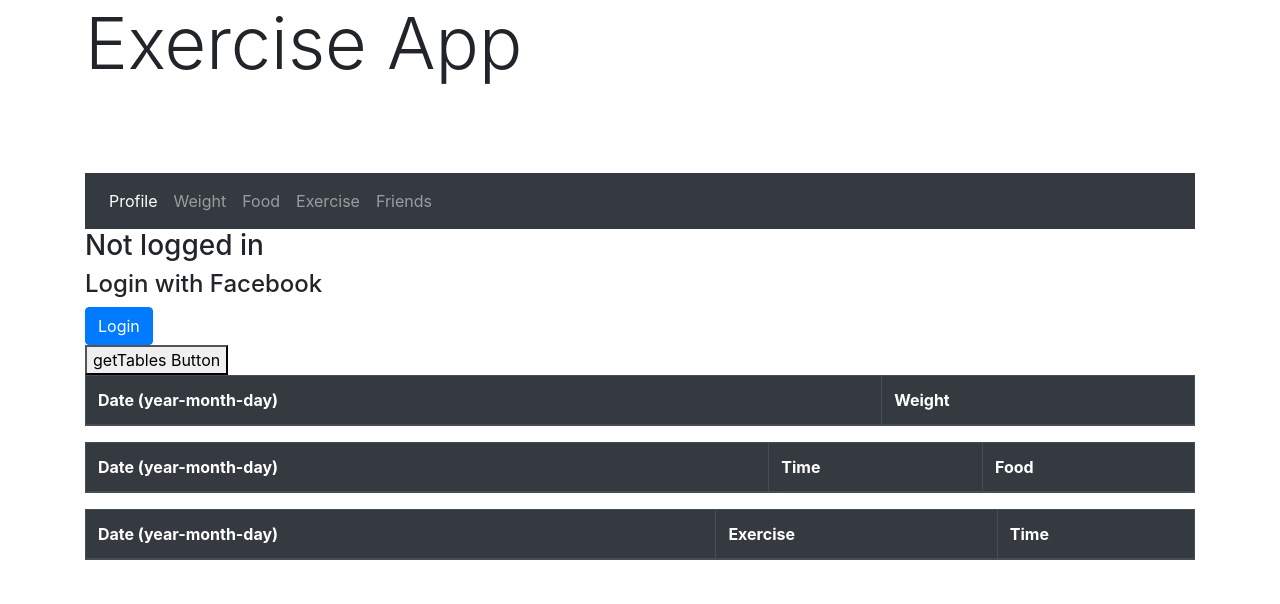
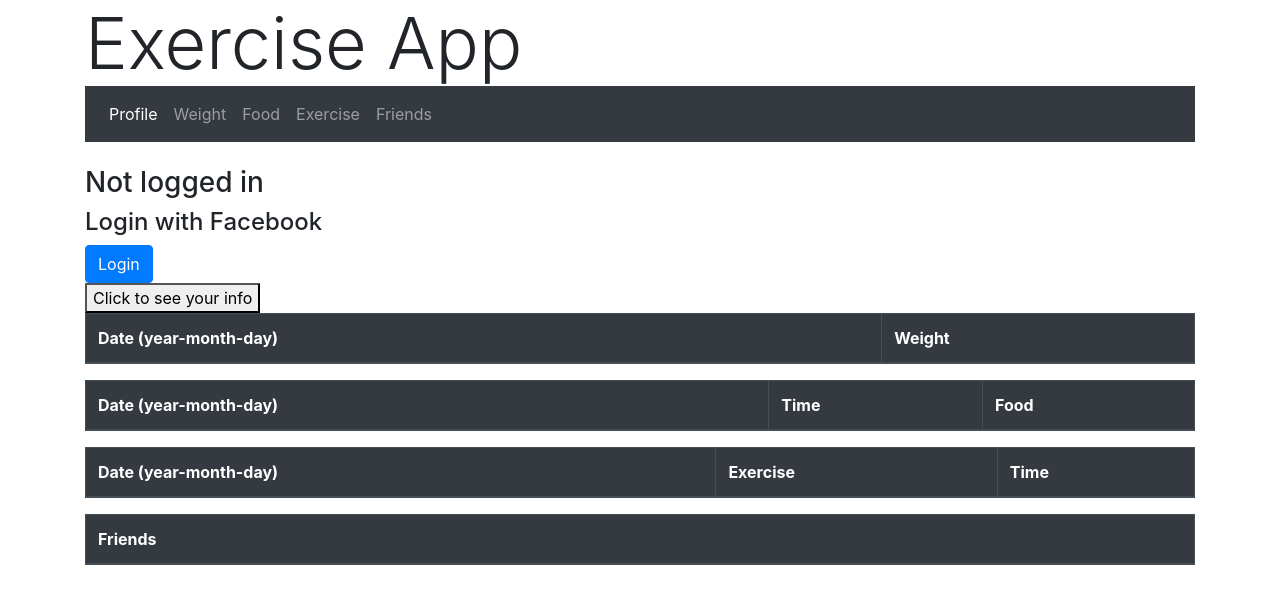
Before and after one commit to fusaroalyssa/Exercise-App, a Vue app: page / in a window 1280 px wide. Shown: the top 604 px of the page. Built offline with nearby package versions, Linux system fonts and the light colour scheme.

Commit message:
added friedns to profile page

```diff
--- a/src/App.vue
+++ b/src/App.vue
@@ -3,18 +3,22 @@
     <div class="display-3">
       Exercise App
       <br>
+      <!--
+      <img  v-if="userName !== null" :src="`https://graph.facebook.com/${FBID()}/picture`" />
       <img  v-if="UserName() !== null" :src="`https://graph.facebook.com/${FBID()}/picture`" />
+
       &nbsp;
       <button @click.prevent="logout" v-if="UserName() !== null" type="button" class="btn btn-success">Logout</button>
+      -->
     </div>
-    <Nav />
+    <Nav/>
     <router-view/>
   </div>
 </template>
 
 <style lang="scss">
-@import "../node_modules/bootstrap/scss/bootstrap.scss";
-#logo { height: 50px;}
+    @import "../node_modules/bootstrap/scss/bootstrap.scss";
+    #logo { height: 50px;}
 </style>
 
 <script>
@@ -24,6 +28,11 @@ import Nav from '@/components/Nav.vue'
 import '@/services/facebook'
 
 export default {
+   data(){
+    return{
+      userName: null,
+    }
+  },
   name: 'home',
   components: {
     Nav
@@ -31,10 +40,9 @@ export default {
   methods:{
     logout(){
         api.Logout()
-        //.then(window.location.reload())
+        this.userName = api.GetName()
     },
     FBID: ()=> api.FBID,
-    //UserId: ()=> api.UserId,
     UserName: ()=> api.UserName
   }
 }
--- a/src/components/Nav.vue
+++ b/src/components/Nav.vue
@@ -20,6 +20,11 @@
     </nav>
 </template>
 
+<style lang="sass">
+
+</style>
+
+
 <script>
 
 export default {
--- a/src/views/Exercise.vue
+++ b/src/views/Exercise.vue
@@ -21,7 +21,7 @@
     </form>
 
 
-    <button @click.prevent="getExercise">getExercise Button</button>
+    <button @click.prevent="getExercise">Click here to see your exercises</button>
 
     <table  class="table table-bordered table-primary">
     <thead class="thead-dark">
--- a/src/views/Food.vue
+++ b/src/views/Food.vue
@@ -47,7 +47,7 @@
     <br>
 
 
-    <button @click.prevent="getMeal">getMeal Button</button>
+    <button @click.prevent="getMeal">Click here to see your meals</button>
 
     <table  class="table table-bordered table-primary">
     <thead class="thead-dark">
--- a/src/views/Friends.vue
+++ b/src/views/Friends.vue
@@ -11,7 +11,7 @@
     <br>
     -->
 
-<button @click.prevent="getUsers">getUsers Button</button>
+<button @click.prevent="getUsers">Click here to see friends you can add</button>
 
   <table  class="table table-primary">
   <thead class="thead-dark">
@@ -29,7 +29,7 @@
   </table>
 
 
-  <button @click.prevent="getFriends">getFriends Button</button>
+  <button @click.prevent="getFriends">Click here to see your friends</button>
 
     <table  class="table table-bordered table-primary">
     <thead class="thead-dark">
--- a/src/views/Home.vue
+++ b/src/views/Home.vue
@@ -1,5 +1,10 @@
 <template>
   <div class="home">
+
+  <!--img  v-if="userName !== null" :src="`https://graph.facebook.com/${FBID()}/picture`" />-->
+  <img  v-if="UserName() !== null" :src="`https://graph.facebook.com/${FBID()}/picture`" />
+  &nbsp;
+  <button @click.prevent="logout" v-if="UserName() !== null" type="button" class="btn btn-success">Logout</button>
 
   <!--<h3 v-if="UserName() !== null">Welcome {{UserName()}}</h3>
   <h3 v-if="UserName() === null">Not logged in</h3>
@@ -14,14 +19,14 @@
   <!--<h4 v-if="state.userName === null">Login with Facebook</h4>-->
   <h4 v-if="UserName() === null">Login with Facebook</h4>
 
- <!--<form @submit.prevent="login" v-if="UserName() === null">-->
-  <form @submit.prevent="login" v-if="state.userName === null">
+ <form @submit.prevent="login" v-if="UserName() === null">
+  <!--<form @submit.prevent="login" v-if="state.userName === null">-->
     <button type="submit" class="btn btn-primary">Login</button>
   </form>
 
-  <button @click.prevent="getState">getTables Button</button>
+  <button @click.prevent="getState">Click to see your info</button>
 
-  <table  class="table table-bordered table-primary">
+  <table class="table table-bordered table-primary">
   <thead class="thead-dark">
       <tr>
       <th scope="col">Date (year-month-day)</th>
@@ -70,6 +75,19 @@
   </tbody>
   </table>
 
+  <table  class="table table-bordered table-primary">
+    <thead class="thead-dark">
+        <tr>
+        <th scope="col">Friends</th>
+        </tr>
+    </thead>
+    <tbody v-for="f in state.friends" :key="f">
+        <tr>
+        <th scope="row">{{f.name}}</th>
+        </tr>
+    </tbody>
+    </table>
+
 
   </div>
 </template>
@@ -113,10 +131,10 @@ export default {
       //this.getState()
       //this.UserName()
     },
-    setUserInfo()
+    /*setUserInfo()
     {
       this.state.userName = api.GetName()
-    },
+    },*/
     getState(){
       api.GetWeight()
       .then(x=> this.state.weight = x)
@@ -124,6 +142,8 @@ export default {
       .then(x=> this.state.meal = x)
       api.GetExercise()
       .then(x=> this.state.exercise = x)
+      api.GetFriends()
+      .then(x=> this.state.friends = x)
       //api.GetFBID()
       //.then(x=> this.state.userFBID = x)
       //api.GetName()
--- a/src/views/Weight.vue
+++ b/src/views/Weight.vue
@@ -15,7 +15,7 @@
     <br>
 
 
-  <button @click.prevent="getWeight">getWeight Button</button>
+  <button @click.prevent="getWeight">Click here to see your weights</button>
 
     <table  class="table table-bordered table-primary">
     <thead class="thead-dark">
```
